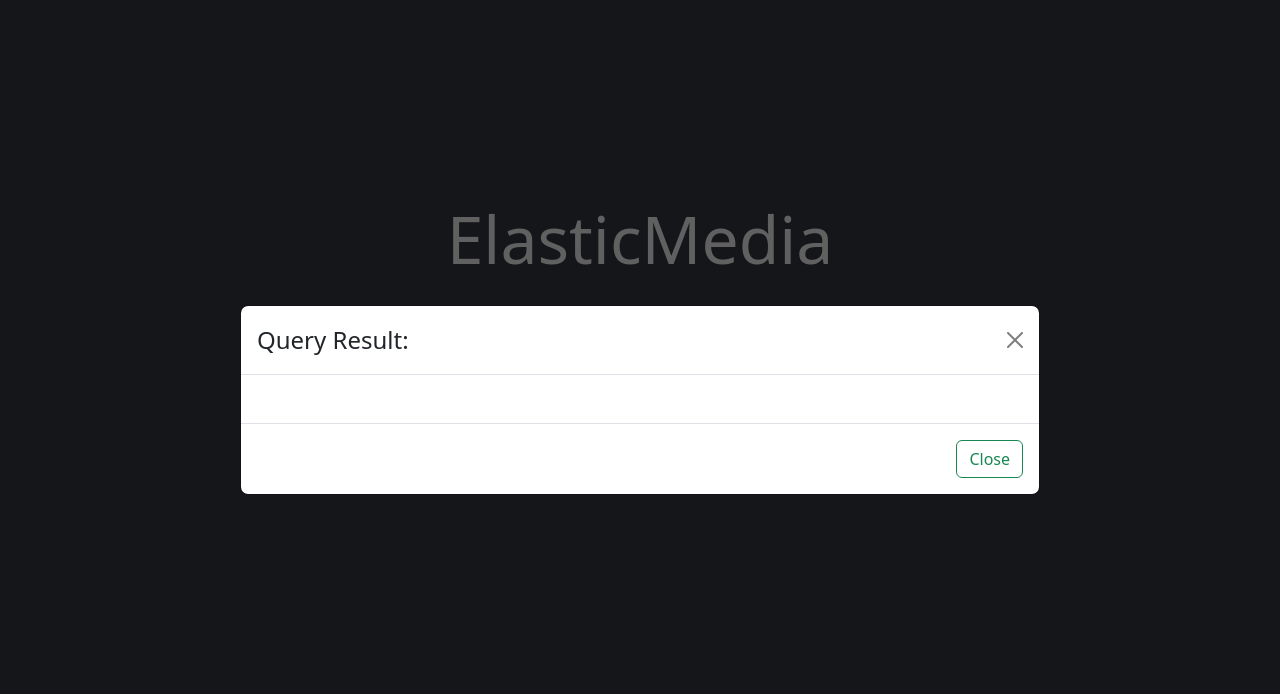
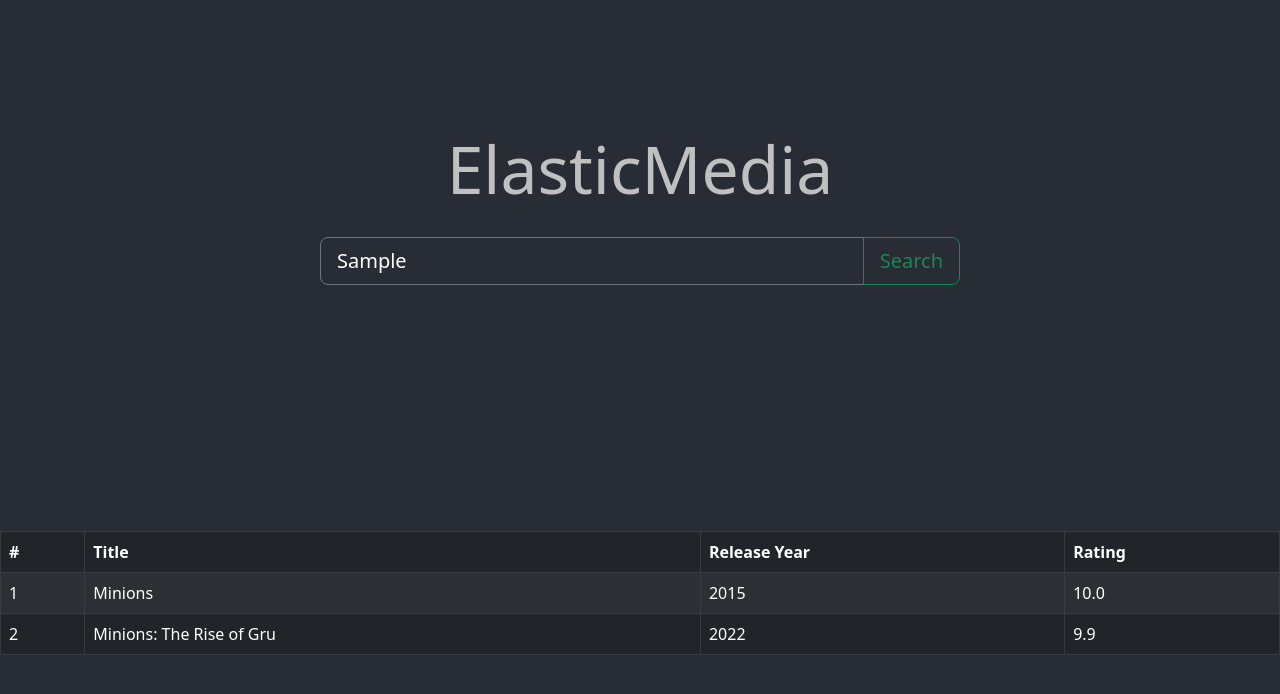
Before and after one commit to bnaftali1/cse5914-capstone, a React (Create React App) app: page / in a window 1280 px wide. Both pictures are taken after typing "Sample" into the empty fields and a click on the button "Search". Shown: the top 694 px of the page. Built offline with nearby package versions, Linux system fonts and the light colour scheme; no server answers.

Commit message:
changed output to table and removed api call for now

```diff
--- a/src/App.js
+++ b/src/App.js
@@ -1,57 +1,48 @@
 import "./style.css";
 import "bootstrap/dist/css/bootstrap.min.css";
 import Button from "react-bootstrap/Button";
-import Modal from "react-bootstrap/Modal";
+import Table from 'react-bootstrap/Table';
 import Form from "react-bootstrap/Form";
 import InputGroup from "react-bootstrap/InputGroup";
 import React, { useState } from "react";
-import axios from "axios";
-function DisplayModal(props) {
-  const { name } = props;
-  return (
-    <Modal
-      {...props}
-      size="lg"
-      aria-labelledby="contained-modal-title-vcenter"
-      centered
-    >
-      <Modal.Header closeButton>
-        <Modal.Title id="contained-modal-title-vcenter">
-          Query Result:
-        </Modal.Title>
-      </Modal.Header>
-      <Modal.Body>
-        <pre>{JSON.stringify(name[0], null, 2)}</pre>
-      </Modal.Body>
-      <Modal.Footer>
-        <Button variant="outline-success" onClick={props.onHide}>
-          Close
-        </Button>
-      </Modal.Footer>
-    </Modal>
-  );
-}
+
 function App() {
-  const [modalShow, setModalShow] = useState(false);
+  const [table, setTable] = useState(<></>);
   //TODO: change state hooks to match the elastic search topic.
-  const [name, setName] = useState("");
-  const [studentInfo, setStudentInfo] = useState([]);
-
-  //TODO: replace axios API with the elastic search queries.
-  const client = axios.create({
-    baseURL: "https://directory.osu.edu",
-  });
+  const [query, setQuery] = useState("");
+  //const [results, setResults] = useState([]);
 
   //TODO: change submit handler to parse the elastic search query.
   const handleSubmit = (e) => {
-    e.preventDefault(); //don't refresh page when submitted
-    if (name !== "") {
-      client.get("/fpjson.php?name_n=" + name).then((response) => {
-        setStudentInfo(response.data);
-      });
-      setName("");
-    }
-  };
+      e.preventDefault(); //don't refresh page when submitted
+      setTable(
+          <Table striped bordered hover variant="dark">
+              <thead>
+                  <tr>
+                      <th>#</th>
+                      <th>Title</th>
+                      <th>Release Year</th>
+                      <th>Rating</th>
+                  </tr>
+              </thead>
+              <tbody>
+                  <tr>
+                      <td>1</td>
+                      <td>Minions</td>
+                      <td>2015</td>
+                      <td>10.0</td>
+                  </tr>
+                  <tr>
+                      <td>2</td>
+                      <td>Minions: The Rise of Gru</td>
+                      <td>2022</td>
+                      <td>9.9</td>
+                  </tr>
+              </tbody>
+          </Table>
+      );
+    };
+
 
   return (
     <>
@@ -66,29 +57,22 @@ function App() {
                 aria-describedby="basic-addon2"
                 onChange={(e) => {
                   if (e.target.value.match(/^[A-Za-z0-9]*$/)) {
-                    setName(e.target.value);
+                    setQuery(e.target.value);
                   }
                 }}
-                value={name}
+                value={query}
               />
               <Button
                 variant="outline-success"
                 type="submit"
                 id="button-addon2"
-                onClick={() => setModalShow(true)}
               >
                 Search
-              </Button>
+                </Button>
+
             </InputGroup>
-          </Form>
-          <DisplayModal
-            show={modalShow}
-            name={studentInfo}
-            onHide={() => {
-              setModalShow(false);
-              setStudentInfo([]);
-            }}
-          />
+                  </Form>
+           {table}
         </div>
       </div>
     </>
```
